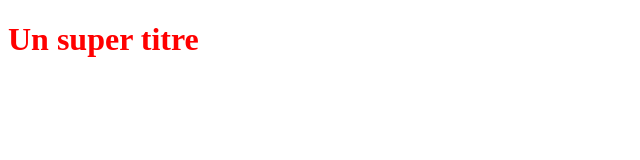
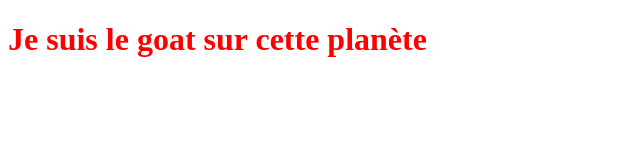
Before and after one commit to PetitBidule/fantastic-eureka, a plain HTML site: page index.html in a window 1280 px wide. Shown: the whole page, without its empty margins (0-640 px from the left). Drawn offline with Linux system fonts and the light colour scheme.

Commit message:
Modification du titre H1

```diff
--- a/index.html
+++ b/index.html
@@ -5,6 +5,6 @@
    <link rel="stylesheet" type="text/css" href="style.css">
 </head>
 <body>
-   <h1>Un super titre</h1>
+   <h1>Je suis le goat sur cette planète</h1>
 </body>
 </html>
```
